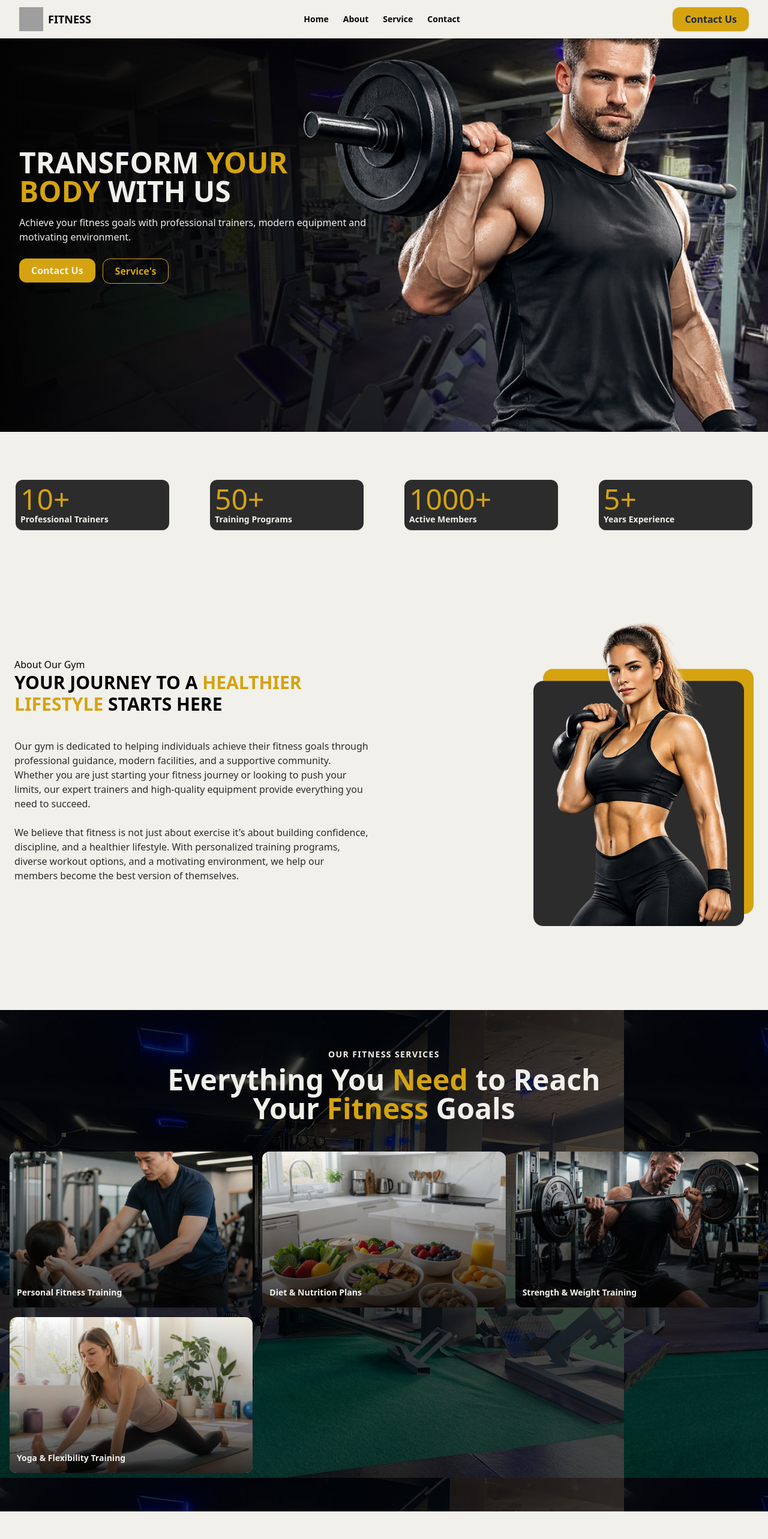
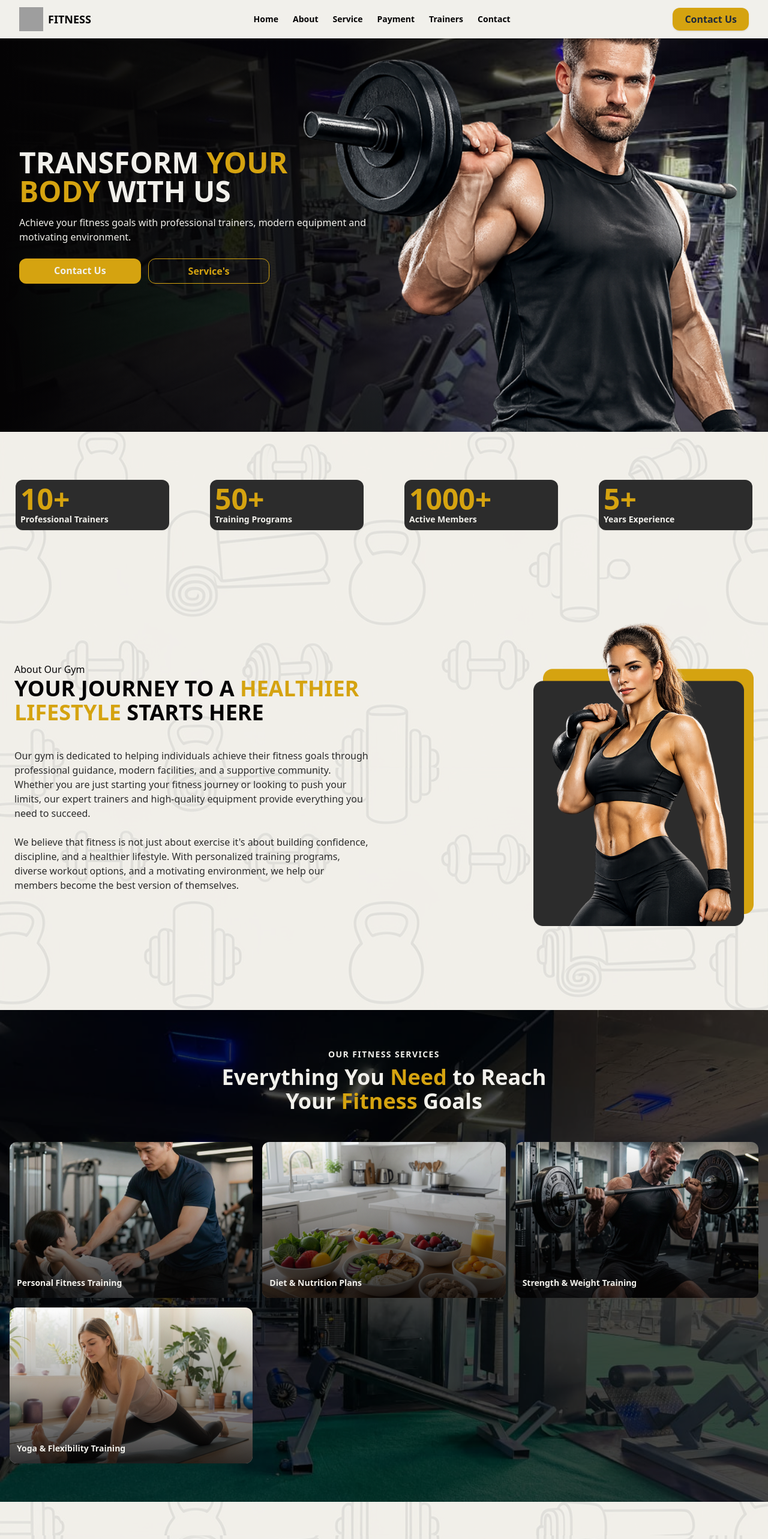
Before and after one commit to Pasindu200104/FITNESS-GYM, a React (Vite) app in the folder Fitness/: page / in a window 1280 px wide. Shown: the top 2566 px of the page at 60% size. Built offline with nearby package versions, Linux system fonts and the light colour scheme; grey boxes are pictures that could not be loaded.

Commit message:
Final Updates
Responsiveness / toasts / navigations / validations

```diff
--- a/Fitness/package.json
+++ b/Fitness/package.json
@@ -13,6 +13,7 @@
     "react": "^19.2.4",
     "react-countup": "^6.5.3",
     "react-dom": "^19.2.4",
+    "react-hot-toast": "^2.6.0",
     "react-router": "^7.13.1",
     "react-router-dom": "^7.13.1"
   },
--- a/Fitness/src/components/DetailCard.jsx
+++ b/Fitness/src/components/DetailCard.jsx
@@ -1,15 +1,54 @@
-import React from "react";
-import CountUp from "react-countup";
+import React, { useEffect, useRef, useState } from "react";
+
+const useCountUp = (end, duration = 2000) => {
+  const [count, setCount] = useState(0);
+  const [hasAnimated, setHasAnimated] = useState(false);
+  const elementRef = useRef(null);
+
+  useEffect(() => {
+    const handleScroll = () => {
+      const element = elementRef.current;
+      if (!element) return;
+
+      const rect = element.getBoundingClientRect();
+      const isVisible = rect.top < window.innerHeight && rect.bottom >= 0;
+
+      if (isVisible && !hasAnimated) {
+        setHasAnimated(true);
+        let startTime = null;
+        const animate = (timestamp) => {
+          if (!startTime) startTime = timestamp;
+          const progress = Math.min((timestamp - startTime) / duration, 1);
+          setCount(Math.floor(progress * end));
+          if (progress < 1) requestAnimationFrame(animate);
+        };
+        requestAnimationFrame(animate);
+      }
+
+      if (!isVisible) {
+        setHasAnimated(false); // reset when out of view
+        setCount(0);
+      }
+    };
+
+    window.addEventListener("scroll", handleScroll);
+    handleScroll(); // check on mount too
+
+    return () => window.removeEventListener("scroll", handleScroll);
+  }, [end, duration, hasAnimated]);
+
+  return { count, elementRef };
+};
 
 const DetailCard = ({ number, text }) => {
-  const numericValue = parseInt(number);
+    const numericValue = parseInt(number);
+  const { count, elementRef } = useCountUp(numericValue);
 
   return (
-    <div className="card w-64 bg-cusgray rounded-xl p-2 py-2 mx-auto card-xl shadow-sm">
+    <div ref={elementRef} className="card w-64 bg-cusgray rounded-xl p-2 py-2 mx-auto card-xl shadow-sm">
       <div className="card-body">
-         <h2 className="card-title text-cusyellow text-5xl">
-          {/* <CountUp start={0} end={numericValue} duration={2} />+ */}
-            {number}
+         <h2 className="card-title text-cusyellow text-5xl font-bold">
+           {count}+
         </h2>
         <p className="text-sm font-bold text-cuswhite">{text}</p>
       </div>
--- a/Fitness/src/components/Header.jsx
+++ b/Fitness/src/components/Header.jsx
@@ -14,26 +14,30 @@ const Header = () => {
 
                 {/* center: navigation */}
                 <nav className="hidden md:flex items-center space-x-6 text-sm font-bold">
-                    <a href="#" className="transition hover:text-cusyellow">Home</a>
-                    <a href="#" className="transition hover:text-cusyellow">About</a>
-                    <a href="#" className="transition hover:text-cusyellow">Service</a>
-                    <a href="#" className="transition hover:text-cusyellow">Contact</a>
+                    <a href="#home" className="transition hover:text-cusyellow">Home</a>
+                    <a href="#about" className="transition hover:text-cusyellow">About</a>
+                    <a href="#services" className="transition hover:text-cusyellow">Service</a>
+                    <a href="#payments" className="transition hover:text-cusyellow">Payment</a>
+                    <a href="#trainers" className="transition hover:text-cusyellow">Trainers</a>
+                    <a href="#contact" className="transition hover:text-cusyellow">Contact</a>
                 </nav>
 
                 {/* right end: contact button */}
                 <div>
-                    <button className="rounded-xl bg-cusyellow px-5 py-2 font-bold text-slate-800 shadow transition hover:brightness-95">
+                    <a href="#contact" className="rounded-xl bg-cusyellow px-5 py-2 font-bold text-slate-800 shadow transition hover:brightness-95">
                         Contact Us
-                    </button>
+                    </a>
                 </div>
             </div>
 
             {/* Mobile nav links */}
             <div className="flex flex-wrap justify-center gap-4 bg-slate-600 px-4 py-2 md:hidden">
-                <a href="#" className="text-sm font-medium text-white hover:text-cyan-300">Home</a>
-                <a href="#" className="text-sm font-medium text-white hover:text-cyan-300">About</a>
-                <a href="#" className="text-sm font-medium text-white hover:text-cyan-300">Service</a>
-                <a href="#" className="text-sm font-medium text-white hover:text-cyan-300">Contact</a>
+                <a href="#home" className="text-sm font-medium text-white hover:text-cyan-300">Home</a>
+                <a href="#about" className="text-sm font-medium text-white hover:text-cyan-300">About</a>
+                <a href="#services" className="text-sm font-medium text-white hover:text-cyan-300">Service</a>
+                <a href="#payments" className="text-sm font-medium text-white hover:text-cyan-300">Payment</a>
+                <a href="#trainers" className="text-sm font-medium text-white hover:text-cyan-300">Trainers</a>
+                <a href="#contact" className="text-sm font-medium text-white hover:text-cyan-300">Contact</a>
             </div>
         </header>
     );
--- a/Fitness/src/components/ServiceCard.jsx
+++ b/Fitness/src/components/ServiceCard.jsx
@@ -16,7 +16,7 @@ const ServiceCard = ({ image, title, description }) => {
         <h3 className="text-cuswhite text-sm font-bold leading-snug">
           {title}
         </h3>
-        <p className="text-gray-300 text-xs leading-relaxed line-clamp-4 max-h-0 opacity-0 overflow-hidden transition-all duration-400 group-hover:max-h-24 group-hover:opacity-100 mt-1">
+        <p className="text-gray-300 text-xs leading-relaxed line-clamp-4 max-h-0 opacity-0 overflow-hidden transition-all duration-500 group-hover:max-h-24 group-hover:opacity-100 mt-1">
           {description}
         </p>
       </div>
--- a/Fitness/src/components/TrainerCard.jsx
+++ b/Fitness/src/components/TrainerCard.jsx
@@ -2,8 +2,8 @@ import React from "react";
 
 const TrainerCard = ({ image, name, role }) => {
   return (
-    <div className="card w-56 shadow-lg overflow-hidden rounded-xl bg-cusgray text-cuswhite transition-transform duration-300 hover:scale-105 hover:border-2 hover:border-cusyellow">
-      <figure className="relative">
+    <div className="card w-full max-w-sm shadow-lg overflow-hidden rounded-xl bg-cusgray text-cuswhite transition-transform duration-300 hover:scale-105 hover:border-2 hover:border-cusyellow">
+      <figure className="relative h-64 sm:h-72">
         <img
           src={image}
           alt={name}
--- /dev/null
+++ b/Fitness/src/hooks/useFadeIn.js
@@ -0,0 +1,24 @@
+import { useEffect, useRef, useState } from "react";
+
+const useFadeIn = () => {
+  const [isVisible, setIsVisible] = useState(false);
+  const elementRef = useRef(null);
+
+  useEffect(() => {
+    const handleScroll = () => {
+      const element = elementRef.current;
+      if (!element) return;
+      const rect = element.getBoundingClientRect();
+      const isInView = rect.top < window.innerHeight - 50 && rect.bottom >= 0;
+      if (isInView) setIsVisible(true);
+      else setIsVisible(false);
+    };
+    window.addEventListener("scroll", handleScroll);
+    handleScroll();
+    return () => window.removeEventListener("scroll", handleScroll);
+  }, []);
+
+  return { isVisible, elementRef };
+};
+
+export default useFadeIn;
--- a/Fitness/src/index.css
+++ b/Fitness/src/index.css
@@ -1,3 +1,8 @@
 @tailwind base;
 @tailwind components;
 @tailwind utilities;
+
+html {
+  scroll-behavior: smooth;
+  scroll-padding-top: 64px;
+}
--- a/Fitness/src/pages/HomePage.jsx
+++ b/Fitness/src/pages/HomePage.jsx
@@ -7,6 +7,7 @@ import TrainerCard from "../components/TrainerCard.jsx";
 import Footer from "../components/Footer.jsx";
 
 import bghero from "../assets/other/bghero.jpeg";
+import bgmain from "../assets/bgimages/bgwhite01.png";
 import bgman from "../assets/other/bgman.png";
 import bggirl from "../assets/other/gymgirl.png";
 import diat from "../assets/services/diat.png";
@@ -23,6 +24,8 @@ import w2 from "../assets/trainers/w2.png";
 import home from "../assets/icons/home.png";
 import phone from "../assets/icons/phone.png";
 import mail from "../assets/icons/mail.png";
+import useFadeIn from "../hooks/useFadeIn.js";
+import toast, { Toaster } from "react-hot-toast";
 
 const HomePage = () => {
   const cardData = [
@@ -116,12 +119,48 @@ const HomePage = () => {
     },
   ];
 
+  const details = useFadeIn();
+  const about = useFadeIn();
+  const servicesSection = useFadeIn();
+  const paymentsSection = useFadeIn();
+  const trainersSection = useFadeIn();
+  const contactSection = useFadeIn();
+
+  const handleSubmit = (e) => {
+    e.preventDefault();
+
+    const name = e.target.name.value;
+    const email = e.target.email.value;
+    const message = e.target.message.value;
+
+    if (!name) {
+      toast.error("Name is required");
+      console.log("ok");
+      return;
+    }else if (!email) {
+      toast.error("Email is required");
+      return;
+    }else if(!/^[^\s@]+@[^\s@]+\.[^\s@]+$/.test(email)){
+      toast.error("Please enter a valid email address");
+      return;
+    }else if (!message) {
+      toast.error("Message is required");
+      return;
+    }else{
+      toast.success("Message sent successfully");
+    }
+
+
+    console.log("Submited", { name, email, message });
+  };
+
   return (
     <>
       <Header />
-      <div className="w-full min-h-screen bg-cuswhite text-cusgray">
+       <Toaster position="top-center"/>
+      <div className="w-full min-h-screen bg-cover bg-fixed bg-cuswhite text-cusgray overflow-hidden" style={{backgroundImage: `url(${bgmain})`,}}>
         {/* hero section */}
-        <div className="relative w-full min-h-[90vh] overflow-hidden bg-cuswhite">
+        <div id="home" className="relative w-full min-h-[90vh] overflow-hidden bg-cuswhite">
           <div className="absolute inset-0">
             <img
               src={bghero}
@@ -133,7 +172,7 @@ const HomePage = () => {
 
           <div className="relative z-10 mx-auto flex min-h-[90vh] max-w-7xl flex-col-reverse items-center gap-6 p-4 md:flex-row md:items-center md:p-8">
             {/* left side text & buttons*/}
-            <div className="w-full md:w-1/2 text-left md:text-left">
+            <div className="w-full md:w-1/2 text-center lg:text-left">
               <h1 className="text-3xl font-bold uppercase leading-tight text-cuswhite md:text-5xl">
                 Transform
                 <span className="text-cusyellow">
@@ -147,18 +186,18 @@ const HomePage = () => {
                 equipment and motivating environment.
               </p>
 
-              <div className="mt-6 flex flex-col items-start gap-3 md:flex-row md:justify-start">
-                <button className="rounded-xl bg-cusyellow px-5 py-2 font-bold text-cuswhite transition hover:brightness-95">
+              <div className="mt-6 flex flex-row justify-center gap-3 lg:justify-start">
+                <a href="#contact" className="rounded-xl w-4/12 md:w-5/12 lg:w-4/12 text-center bg-cusyellow px-5 py-2 font-bold text-cuswhite transition hover:brightness-95">
                   Contact Us
-                </button>
-                <button className="rounded-xl border border-cusyellow px-5 py-2 font-bold text-cusyellow transition hover:bg-cusyellow hover:text-cuswhite">
+                </a>
+                <a href="#services" className="rounded-xl w-4/12 md:w-5/12 lg:w-4/12 text-center border border-cusyellow px-5 py-2 font-bold text-cusyellow transition hover:bg-cusyellow hover:text-cuswhite">
                   Service's
-                </button>
+                </a>
               </div>
             </div>
 
             {/* right side image */}
-            <div className="hidden md:block">
+            <div className="hidden lg:block">
               <img
                 src={bgman}
                 alt="hero person"
@@ -169,18 +208,36 @@ const HomePage = () => {
         </div>
 
         {/* details section */}
-        <div className="grid grid-cols-2 md:grid-cols-4 max-w-7xl mx-auto mt-20 gap-4">
+        <div
+          ref={details.elementRef}
+          style={{
+            opacity: details.isVisible ? 1 : 0,
+            transform: details.isVisible ? "translateY(0)" : "translateY(80px)",
+            transition: "all 2s ease-out",
+          }}
+          className="grid grid-cols-1 md:grid-cols-2 lg:grid-cols-4 max-w-7xl mx-auto mt-20 gap-4"
+        >
           {cardData.map((card, index) => (
             <DetailCard key={index} number={card.number} text={card.text} />
           ))}
         </div>
 
         {/* About Section */}
-        <div className="relative mt-10 z-10 mx-auto flex min-h-[90vh] max-w-7xl flex-col-reverse items-center md:flex-row md:items-center md:justify-center">
+        <div id="about" className="relative mt-10 z-10 mx-auto flex min-h-[90vh] max-w-7xl flex-col-reverse items-center md:flex-row md:items-center md:justify-center">
           {/* left side text */}
-          <div className="w-full md:w-1/2 px-4 md:px-6 text-left md:text-left">
+          <div
+            ref={about.elementRef}
+            style={{
+              opacity: about.isVisible ? 1 : 0,
+              transform: about.isVisible
+                ? "translatex(0)"
+                : "translatex(-80px)",
+              transition: "all 2s ease-out",
+            }}
+            className="w-full md:w-1/2 px-4 md:px-6 text-left md:text-left mt-6"
+          >
             <span className="text-cusblack">About Our Gym</span>
-            <h2 className="text-1xl font-bold uppercase leading-tight text-cusblack md:text-3xl">
+            <h2 className="text-3xl md:text-4xl font-bold uppercase leading-tight text-cusblack">
               Your Journey to a
               <span className="text-cusyellow">
                 {" "}
@@ -205,7 +262,15 @@ const HomePage = () => {
           </div>
 
           {/* right side image */}
-          <div className="w-full md:w-1/2 px-4 md:px-6 flex justify-center md:justify-end">
+          <div
+            ref={about.elementRef}
+            style={{
+              opacity: about.isVisible ? 1 : 0,
+              transform: about.isVisible ? "translatex(0)" : "translatex(80px)",
+              transition: "all 2s ease-out",
+            }}
+            className="w-full md:w-1/2 px-4 md:px-6 flex justify-center md:justify-end"
+          >
             <img
               src={bggirl}
               alt="hero girl"
@@ -215,9 +280,17 @@ const HomePage = () => {
         </div>
 
         {/* Service Section  */}
-        <div
-          className="relative py-16 px-4 mt-10"
-          style={{ backgroundImage: `url(${bgserv})` }}
+        <div id="services"
+          ref={servicesSection.elementRef}
+          className="relative py-16 px-4 mt-10 bg-cover"
+          style={{
+            backgroundImage: `url(${bgserv})`,
+            opacity: servicesSection.isVisible ? 1 : 0,
+            transform: servicesSection.isVisible
+              ? "translatey(0)"
+              : "translatey(80px)",
+            transition: "all 2s ease-out",
+          }}
         >
           <div className="absolute inset-0 bg-black/70 z-10" />
 
@@ -226,14 +299,14 @@ const HomePage = () => {
               <p className="text-cuswhite text-sm font-semibold uppercase tracking-widest mb-2">
                 Our Fitness Services
               </p>
-              <h2 className="text-cuswhite text-4xl md:text-5xl font-bold leading-tight">
+              <h2 className="text-cuswhite text-3xl md:text-4xl font-bold leading-tight">
                 Everything You <span className="text-cusyellow">Need</span> to
                 Reach
                 <br /> Your <span className="text-cusyellow">Fitness</span>{" "}
                 Goals
               </h2>
             </div>
-            <div className="grid grid-cols-1 sm:grid-cols-3 gap-4 justify-content">
+            <div className="grid grid-cols-1 md:grid-cols-2 lg:grid-cols-3 gap-4 justify-items-center">
               {services.map((service, index) => (
                 <ServiceCard key={index} {...service} />
               ))}
@@ -242,17 +315,27 @@ const HomePage = () => {
         </div>
 
         {/* Payments Section  */}
-        <div className="relative py-16 px-4 mt-10">
+        <div id="payments"
+          ref={paymentsSection.elementRef}
+          style={{
+            opacity: paymentsSection.isVisible ? 1 : 0,
+            transform: paymentsSection.isVisible
+              ? "translatey(0)"
+              : "translatey(80px)",
+            transition: "all 2s ease-out",
+          }}
+          className="relative py-16 px-4 mt-10 ${fadeClass(paymentsSection)}"
+        >
           <div className="relative z-20 max-w-7xl mx-auto">
             <div className="text-center mb-12">
               <p className="text-cusblack text-sm font-semibold uppercase tracking-widest mb-2">
                 Our Prices
               </p>
-              <h2 className="text-cusblack text-4xl md:text-5xl font-bold leading-tight">
+              <h2 className="text-cusblack text-3xl md:text-4xl font-bold leading-tight">
                 Choose a <span className="text-cusyellow">Plan</span>
               </h2>
             </div>
-            <div className="grid grid-cols-1 sm:grid-cols-3 gap-4 justify-content">
+            <div className="grid grid-cols-1 md:grid-cols-2 lg:grid-cols-3 gap-4 justify-content">
               {paymentPlans.map((plan, index) => (
                 <PaymentCard key={index} {...plan} allFeatures={allFeatures} />
               ))}
@@ -261,9 +344,17 @@ const HomePage = () => {
         </div>
 
         {/* Trainers Section  */}
-        <div
-          className="relative py-16 px-4 mt-10"
-          style={{ backgroundImage: `url(${bgtrain})` }}
+        <div id="trainers"
+          ref={trainersSection.elementRef}
+          className="relative py-16 px-4 mt-10 ${fadeClass(trainersSection)}"
+          style={{
+            backgroundImage: `url(${bgtrain})`,
+            opacity: trainersSection.isVisible ? 1 : 0,
+            transform: trainersSection.isVisible
+              ? "translatey(0)"
+              : "translatey(80px)",
+            transition: "all 2s ease-out",
+          }}
         >
           <div className="absolute inset-0 bg-black/70 z-10" />
 
@@ -272,14 +363,14 @@ const HomePage = () => {
               <p className="text-cuswhite text-sm font-semibold uppercase tracking-widest mb-2">
                 Meet Our Expert Trainers
               </p>
-              <h2 className="text-cuswhite text-4xl md:text-5xl font-bold leading-tight">
+              <h2 className="text-cuswhite text-3xl md:text-4xl font-bold leading-tight">
                 Train with <span className="text-cusyellow">professionals</span>{" "}
                 who are <span className="text-cusyellow">passionate</span> about
                 <br /> helping you{" "}
                 <span className="text-cusyellow">succeed</span> Goals
               </h2>
             </div>
-            <div className="grid grid-cols-2 md:grid-cols-3 lg:grid-cols-5 gap-4 justify-content">
+            <div className="grid grid-cols-1 sm:grid-cols-2 md:grid-cols-3 lg:grid-cols-5 gap-4 justify-items-center">
               {trainerData.map((trainer, index) => (
                 <TrainerCard key={index} {...trainer} />
               ))}
@@ -288,11 +379,21 @@ const HomePage = () => {
         </div>
 
         {/* contact Section  */}
-        <div className="relative mt-10 z-10 mx-auto flex min-h-[90vh] max-w-7xl flex-col-reverse items-center md:flex-row md:items-center md:justify-center">
+        <div id="contact" className="relative mt-10 mb-10 z-10 mx-auto flex min-h-[90vh] max-w-7xl flex-col items-center md:flex-row md:items-center md:justify-center">
           {/* left side text */}
-          <div className="w-full md:w-1/2 px-4 md:px-6 text-left md:text-left">
+          <div
+            ref={contactSection.elementRef}
+            style={{
+              opacity: contactSection.isVisible ? 1 : 0,
+              transform: contactSection.isVisible
+                ? "translatex(0)"
+                : "translatex(-80px)",
+              transition: "all 2s ease-out",
+            }}
+            className="w-full md:w-1/2 px-4 md:px-6 text-left md:text-left mt-5"
+          >
             <span className="text-cusblack">Get in Touch</span>
-            <h2 className="text-1xl font-bold uppercase leading-tight text-cusblack md:text-3xl">
+            <h2 className="text-3xl md:text-4xl font-bold uppercase leading-tight text-cusblack">
               Start Your
               <span className="text-cusyellow">
                 {" "}
@@ -305,7 +406,10 @@ const HomePage = () => {
               sessions? Send us a message.
             </p>
             <div className="bg-cusgray p-4 rounded-lg mt-6">
-              <form className="flex flex-col gap-4 text-cuswhite font-bold">
+              <form
+                onSubmit={handleSubmit}
+                className="flex flex-col gap-4 text-cuswhite font-bold"
+              >
                 <label htmlFor="name">Name</label>
                 <input
                   type="text"
@@ -338,7 +442,17 @@ const HomePage = () => {
           </div>
 
           {/* right side image */}
-          <div className="w-full h-full md:w-1/2 px-4 md:px-6 flex justify-center md:justify-end rounded-lg overflow-hidden">
+          <div
+            ref={contactSection.elementRef}
+            style={{
+              opacity: contactSection.isVisible ? 1 : 0,
+              transform: contactSection.isVisible
+                ? "translatex(0)"
+                : "translatex(80px)",
+              transition: "all 2s ease-out",
+            }}
+            className="w-full h-full mt-5 md:w-1/2 px-4 md:px-6 flex justify-center md:justify-end rounded-lg overflow-hidden"
+          >
             <div className="bg-cusgray/90 text-cuswhite rounded-lg w-full max-w-[30rem]">
               <iframe
                 src="https://www.google.com/maps/embed?pb=!1m18!1m12!1m3!1d990.0714981648642!2d79.87573938691513!3d6.975545216899215!2m3!1f0!2f0!3f0!3m2!1i1024!2i768!4f13.1!3m3!1m2!1s0x3ae25966ac91e159%3A0xad3078f9079728e1!2sWarrior%20Zone%20Fitness%20Club!5e0!3m2!1sen!2slk!4v1773863576354!5m2!1sen!2slk"
@@ -359,7 +473,9 @@ const HomePage = () => {
                   </div>
                   <div className="flex items-center gap-3">
                     <img src={mail} alt="mail" className="w-6 h-6" />
-                    <span className="text-2xl font-normal">MSG@Fitness.com</span>
+                    <span className="text-2xl font-normal">
+                      MSG@Fitness.com
+                    </span>
                   </div>
                   <div className="flex items-center gap-3">
                     <img src={home} alt="home" className="w-6 h-6" />
@@ -372,11 +488,10 @@ const HomePage = () => {
             </div>
           </div>
         </div>
-
       </div>
 
-        {/* footer */}
-        <Footer/>
+      {/* footer */}
+      <Footer />
     </>
   );
 };
```
Also changed, not shown: Fitness/src/components/PaymentCard.jsx (+10 -2 lines), Fitness/src/assets/bgimages/bgwhite01.png, 1 other file (tests, documents, lock files or other folders).
